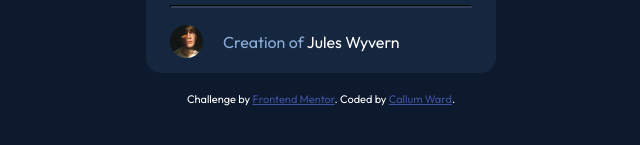
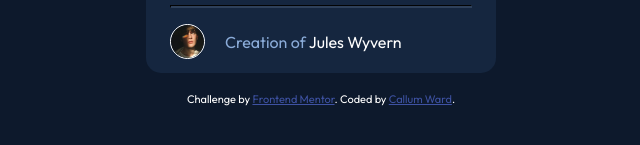
Before and after one commit to calpol91/nft-preview-card, a plain HTML site: page index.html in a window 1280 px wide. Shown: the part 633-778 px from the top of the page, 319-959 px from the left. Drawn offline with Linux system fonts and the light colour scheme.

Commit message:
Update styles.css

```diff
--- a/styles.css
+++ b/styles.css
@@ -113,6 +113,8 @@ hr {
     width: 33px;
     height: 33px;
     margin-right: 20px;
+    border: 1px solid #fff;
+    border-radius: 33px;
 }
 
 .by {
```
